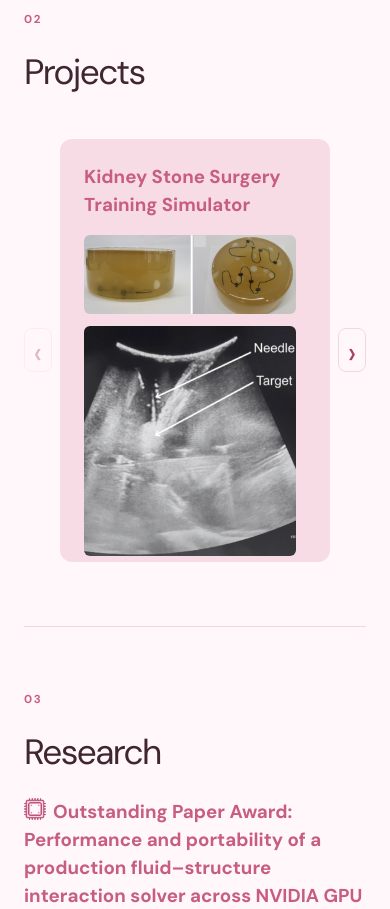
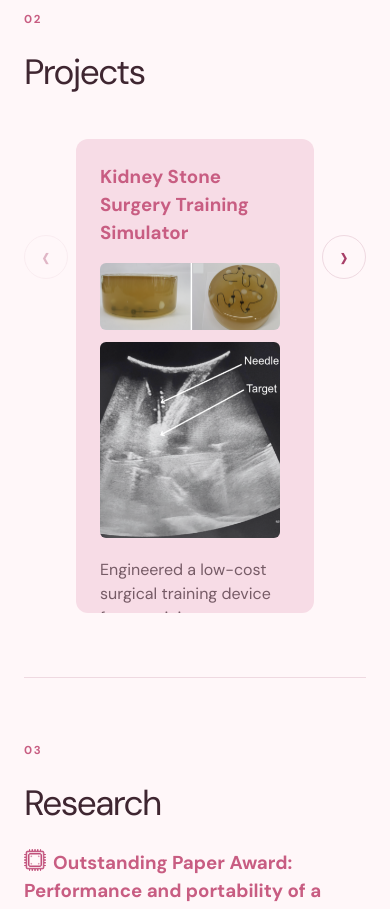
Before and after one commit to e410bery/e410bery.github.io, a React (Vite) app: page / in a window 390 px wide. Shown: the part 1220-2129 px from the top of the page. Built offline with nearby package versions, Linux system fonts and the light colour scheme.

Commit message:
fix carousel buttons

```diff
--- a/src/projects.jsx
+++ b/src/projects.jsx
@@ -167,7 +167,7 @@ export default function Projects() {
 
   return (
     <div className="project-carousel" role="region" aria-label="Project carousel">
-      <button className="project-arrow" type="button" aria-label="Previous project" aria-controls="project-track" disabled={!projectScroll.previous} onClick={() => scrollProjects(-1)}>
+      <button className="project-arrow project-arrow-previous" type="button" aria-label="Previous project" aria-controls="project-track" disabled={!projectScroll.previous} onClick={() => scrollProjects(-1)}>
         <span aria-hidden="true">&#8249;</span>
       </button>
       <div className="project-track" id="project-track" ref={projectsRef} tabIndex={0} aria-label="Projects; scroll to see more">
@@ -197,7 +197,7 @@ export default function Projects() {
           </article>
         ))}
       </div>
-      <button className="project-arrow" type="button" aria-label="Next project" aria-controls="project-track" disabled={!projectScroll.next} onClick={() => scrollProjects(1)}>
+      <button className="project-arrow project-arrow-next" type="button" aria-label="Next project" aria-controls="project-track" disabled={!projectScroll.next} onClick={() => scrollProjects(1)}>
         <span aria-hidden="true">&#8250;</span>
       </button>
       <dialog className="paper-dialog" ref={paperDialogRef} aria-labelledby="paper-title" onCancel={() => setActivePaper(null)} onClose={() => setActivePaper(null)}>
--- a/src/styles.css
+++ b/src/styles.css
@@ -48,8 +48,8 @@ h2 { font-size: clamp(2.2rem, 5vw, 4.5rem); }
 .placeholder { margin-top: 40px; min-height: 240px; display: grid; place-items: center; background: #f7dce6; color: #9d526f; }
 .placeholder-text { margin-top: 28px; }
 
-.project-carousel { container-type: inline-size; display: grid; grid-template-columns: 36px minmax(0, 1fr) 36px; align-items: center; gap: 12px; margin-top: 40px; }
-.project-track { --project-gap: 20px; display: flex; gap: var(--project-gap); overflow-x: auto; scroll-snap-type: x mandatory; scrollbar-width: none; }
+.project-carousel { container-type: inline-size; position: relative; display: grid; grid-template-columns: 56px minmax(0, 1fr) 56px; gap: 12px; margin-top: 40px; }
+.project-track { --project-gap: 20px; grid-column: 2; display: flex; gap: var(--project-gap); overflow-x: auto; scroll-snap-type: x mandatory; scrollbar-width: none; }
 .project-track::-webkit-scrollbar { display: none; }
 .project-card { flex: 0 0 100%; min-width: 0; height: var(--project-card-height, auto); overflow-y: auto; scrollbar-gutter: stable; background: #f7dce6; border-radius: 12px; scroll-snap-align: start; overflow-wrap: anywhere; scrollbar-width: thin; scrollbar-color: #c85d82 #f7dce6; }
 .project-card h3 { margin: 0 0 16px; }
@@ -71,17 +71,19 @@ h2 { font-size: clamp(2.2rem, 5vw, 4.5rem); }
 .paper-back { padding: 10px 16px; border: 1px solid #efd9e1; border-radius: 6px; background: #f7dce6; color: #a83f68; font: inherit; cursor: pointer; }
 .paper-document { flex: 1; min-height: 0; width: 100%; border: 0; }
 .paper-document p { padding: 24px; }
-.project-arrow { display: grid; place-items: center; width: 36px; height: 44px; padding: 0; border: 1px solid #efd9e1; border-radius: 8px; background: #fff7f9; color: #a83f68; font: inherit; font-size: 2rem; cursor: pointer; }
+.project-arrow { position: absolute; top: 25%; transform: translateY(-50%); display: grid; place-items: center; width: 56px; height: 56px; padding: 0; border: 1px solid #efd9e1; border-radius: 50%; background: #fff7f9; color: #a83f68; font: inherit; font-size: 2.5rem; line-height: 1; cursor: pointer; }
+.project-arrow-previous { left: 0; }
+.project-arrow-next { right: 0; }
 .project-arrow:hover:not(:disabled) { background: #f7dce6; }
 .project-arrow:disabled { opacity: .35; cursor: default; }
 .project-arrow:focus-visible, .project-track:focus-visible { outline: 2px solid #a83f68; outline-offset: 3px; }
 
 /* Allow at least 280px per card, plus gaps and the side controls. */
-@container (min-width: 676px) {
+@container (min-width: 716px) {
   .project-card { flex-basis: calc((100% - var(--project-gap)) / 2); }
 }
 
-@container (min-width: 976px) {
+@container (min-width: 1016px) {
   .project-card { flex-basis: calc((100% - 2 * var(--project-gap)) / 3); }
 }
 
@@ -98,8 +100,8 @@ h2 { font-size: clamp(2.2rem, 5vw, 4.5rem); }
   .sidebar-label { margin: 24px 0 14px; }
   .intro { min-height: 65vh; }
   .section { padding: 64px 0; }
-  .project-carousel { grid-template-columns: 28px minmax(0, 1fr) 28px; gap: 8px; }
-  .project-arrow { width: 28px; }
+  .project-carousel { grid-template-columns: 44px minmax(0, 1fr) 44px; gap: 8px; }
+  .project-arrow { width: 44px; height: 44px; font-size: 2rem; }
 }
 
 .project-card-content { padding: 24px; display: flow-root; }
```
